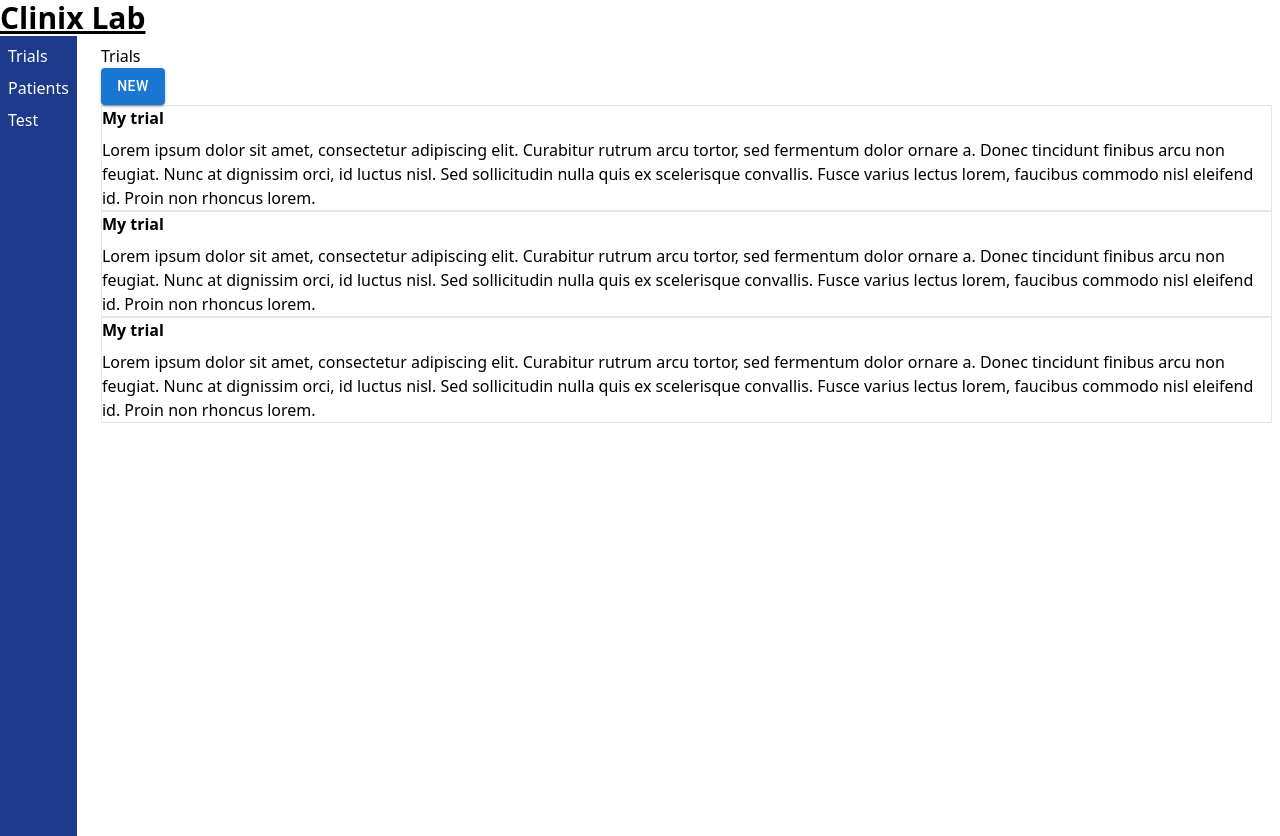
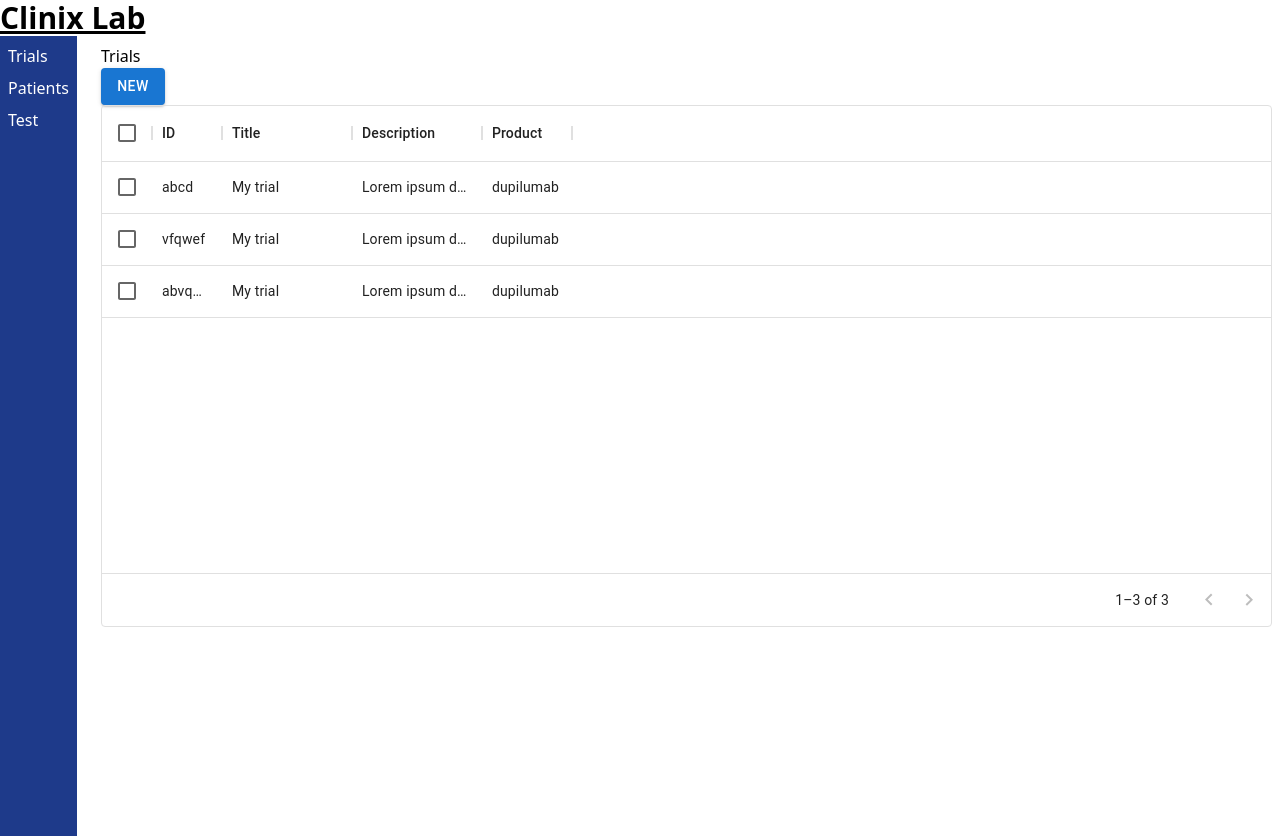
Before and after one commit to cmarcchen/clinix-lab, a React (Create React App) app in the folder frontend/: page /trials in a window 1280 px wide. Built offline with nearby package versions, Linux system fonts and the light colour scheme.

Commit message:
Redesign trials page with mui

```diff
--- a/frontend/src/data/patientEvent.ts
+++ b/frontend/src/data/patientEvent.ts
@@ -6,7 +6,7 @@ interface patientEvent {
   eventType: string;
 }
 
-export const patientEvents: patientEvent[] = [
+export let patientEvents: patientEvent[] = [
   {
     id: "a",
     patientId: "1",
@@ -17,5 +17,5 @@ export const patientEvents: patientEvent[] = [
 ];
 
 export const addPatientData = (patientEvent: patientEvent): void => {
-  patientEvents.push(patientEvent);
+  patientEvents = [...patientEvents, patientEvent];
 };
--- a/frontend/src/pages/TrialsPage.tsx
+++ b/frontend/src/pages/TrialsPage.tsx
@@ -1,26 +1,36 @@
-import { TableCard } from "../components/TableCard";
-
 import { trials } from "../data/trials";
 import { Link } from "react-router-dom";
 import { Button } from "@mui/material";
+import { DataGrid, GridColDef } from "@mui/x-data-grid";
+
+const columns: GridColDef[] = [
+  { field: "id", headerName: "ID", width: 70 },
+  { field: "title", headerName: "Title", width: 130 },
+  { field: "description", headerName: "Description", width: 130 },
+  {
+    field: "product",
+    headerName: "Product",
+    width: 90,
+  },
+];
 
 export function TrialsPage() {
   return (
-    <div className="m-2">
+    <div className="m-2 w-full">
       <h1>Trials</h1>
       <Link to="./new">
         <Button variant="contained">New</Button>
       </Link>
 
-      {trials.map(({ id, title, description }) => {
-        return (
-          <TableCard
-            key={id}
-            shortDescription={title}
-            longDescription={description}
-          />
-        );
-      })}
+      <div className="h-2/3">
+        <DataGrid
+          rows={trials}
+          columns={columns}
+          pageSize={10}
+          rowsPerPageOptions={[10]}
+          checkboxSelection
+        />
+      </div>
     </div>
   );
 }
```
